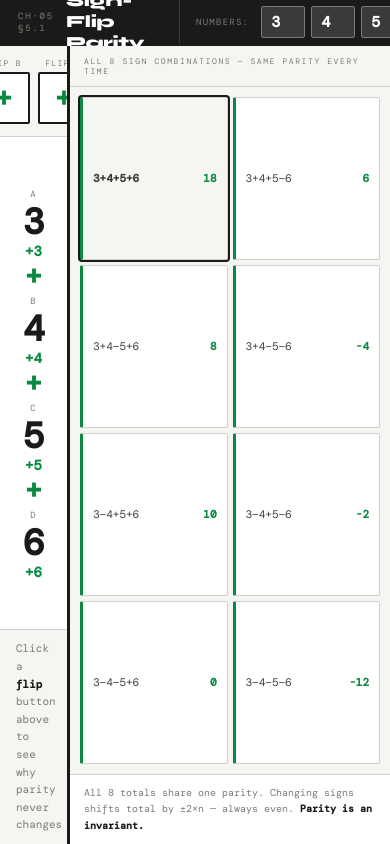
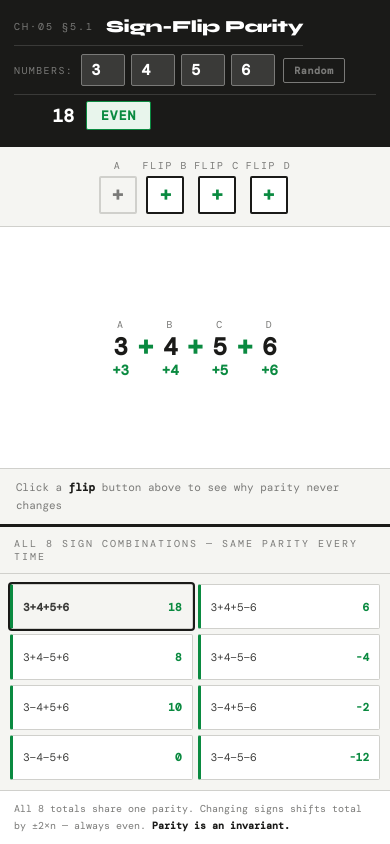
Before and after one commit to anayasharma-lx/ch5-signflip, a plain HTML site: page index.html in a window 390 px wide. Drawn offline with nearby package versions, Linux system fonts and the light colour scheme; a web font is replaced by a local one.

Commit message:
Update index.html

```diff
--- a/index.html
+++ b/index.html
@@ -9,339 +9,121 @@
 <style>
 *,*::before,*::after{box-sizing:border-box;margin:0;padding:0}
 :root{
-  --white:#ffffff;
-  --off:#f5f5f2;
-  --light:#ebebea;
-  --mid:#d0d0cc;
-  --steel:#7a7a78;
-  --iron:#3a3a38;
-  --coal:#1a1a18;
-  --black:#060608;
-  --green:#0a8a40;
-  --green-bg:#e8f5ec;
-  --red:#c02020;
-  --red-bg:#fae8e8;
-  --amber:#b86800;
-  --amber-bg:#fdf2e0;
-  --sans:'Syne',system-ui,sans-serif;
-  --mono:'DM Mono',ui-monospace,monospace;
+  --white:#ffffff;--off:#f5f5f2;--light:#ebebea;--mid:#d0d0cc;
+  --steel:#7a7a78;--iron:#3a3a38;--coal:#1a1a18;--black:#060608;
+  --green:#0a8a40;--green-bg:#e8f5ec;--red:#c02020;--red-bg:#fae8e8;
+  --amber:#b86800;--amber-bg:#fdf2e0;
+  --sans:'Syne',system-ui,sans-serif;--mono:'DM Mono',ui-monospace,monospace;
 }
 html,body{width:100%;height:100%;overflow:hidden}
-body{
-  font-family:var(--sans);
-  background:var(--white);
-  color:var(--coal);
-  -webkit-font-smoothing:antialiased;
-  display:flex;flex-direction:column;
-  position:fixed;inset:0;
-}
-
-/* ── HEADER ── */
-.top{
-  border-bottom:3px solid var(--coal);
-  background:var(--coal);color:var(--white);
-  display:flex;align-items:stretch;flex-shrink:0;height:46px;
-}
-.top-left{
-  padding:0 18px;border-right:1px solid var(--iron);
-  display:flex;align-items:center;gap:12px;min-width:180px;
-}
-.top-ch{font-size:9px;letter-spacing:.2em;text-transform:uppercase;color:var(--steel);font-family:var(--mono)}
+body{font-family:var(--sans);background:var(--white);color:var(--coal);-webkit-font-smoothing:antialiased;display:flex;flex-direction:column;position:fixed;inset:0}
+.top{border-bottom:3px solid var(--coal);background:var(--coal);color:var(--white);display:flex;align-items:stretch;flex-shrink:0;height:46px}
+.top-left{padding:0 18px;border-right:1px solid var(--iron);display:flex;align-items:center;gap:12px;min-width:180px}
+.top-ch{font-size:10px;letter-spacing:.2em;text-transform:uppercase;color:var(--steel);font-family:var(--mono)}
 .top-title{font-size:17px;font-weight:800;color:var(--white);letter-spacing:-.02em}
 .top-center{flex:1;padding:0 16px;display:flex;align-items:center;gap:12px}
-
-/* number inputs */
 .num-inputs{display:flex;gap:6px;align-items:center}
-.ni-lbl{font-size:9px;letter-spacing:.14em;text-transform:uppercase;color:var(--steel);font-family:var(--mono)}
-.ni{
-  width:44px;height:32px;text-align:center;
-  background:var(--iron);border:1px solid var(--steel);border-radius:2px;
-  font-family:var(--mono);font-size:15px;font-weight:700;
-  color:var(--white);outline:none;transition:border-color .12s;
-}
+.ni-lbl{font-size:10px;letter-spacing:.14em;text-transform:uppercase;color:var(--steel);font-family:var(--mono)}
+.ni{width:44px;height:32px;text-align:center;background:var(--iron);border:1px solid var(--steel);border-radius:2px;font-family:var(--mono);font-size:15px;font-weight:700;color:var(--white);outline:none;transition:border-color .12s}
 .ni:focus{border-color:var(--white)}
-.rand-btn{
-  padding:5px 10px;background:transparent;border:1px solid var(--steel);border-radius:2px;
-  font-family:var(--mono);font-size:10px;font-weight:700;color:var(--steel);
-  cursor:pointer;letter-spacing:.06em;transition:all .12s;
-}
+.rand-btn{padding:5px 10px;background:transparent;border:1px solid var(--steel);border-radius:2px;font-family:var(--mono);font-size:10px;font-weight:700;color:var(--steel);cursor:pointer;letter-spacing:.06em;transition:all .12s}
 .rand-btn:hover{border-color:var(--white);color:var(--white)}
-
-/* parity display */
-.top-right{
-  border-left:1px solid var(--iron);padding:0 14px;
-  display:flex;align-items:center;gap:10px;
-}
-.parity-chip{
-  padding:5px 14px;border-radius:2px;
-  font-family:var(--mono);font-size:13px;font-weight:700;
-  letter-spacing:.08em;transition:all .25s;
-}
-.parity-chip.even{background:var(--green-bg);color:var(--green);border:1px solid var(--green)}
-.parity-chip.odd{background:var(--red-bg);color:var(--red);border:1px solid var(--red)}
+.top-right{border-left:1px solid var(--iron);padding:0 14px;display:flex;align-items:center;gap:10px}
+.parity-chip{padding:5px 14px;border-radius:2px;font-family:var(--mono);font-size:13px;font-weight:700;letter-spacing:.08em;transition:all .25s}
+.parity-chip.even{background:var(--green-bg);color:var(--green);border:1px solid var(--green)}.parity-chip.odd{background:var(--red-bg);color:var(--red);border:1px solid var(--red)}
 .total-disp{font-family:var(--mono);font-size:22px;font-weight:700;color:var(--white);transition:color .25s;min-width:60px;text-align:right}
-
-/* ── MAIN ── */
-.main{
-  flex:1;display:grid;
-  grid-template-columns:1fr 320px;
-  overflow:hidden;min-height:0;
-}
-
-/* ── LEFT: EXPRESSION ── */
-.left{
-  border-right:3px solid var(--coal);
-  display:flex;flex-direction:column;overflow:hidden;
-}
-
-/* sign controls */
-.sign-row{
-  padding:12px 16px;border-bottom:1px solid var(--mid);
-  background:var(--off);
-  display:flex;align-items:center;justify-content:center;
-  gap:8px;flex-shrink:0;
-}
+.main{flex:1;display:grid;grid-template-columns:1fr 320px;overflow:hidden;min-height:0}
+.left{border-right:3px solid var(--coal);display:flex;flex-direction:column;overflow:hidden}
+.sign-row{padding:12px 16px;border-bottom:1px solid var(--mid);background:var(--off);display:flex;align-items:center;justify-content:center;gap:8px;flex-shrink:0}
 .sr-grp{display:flex;flex-direction:column;align-items:center;gap:4px}
-.sr-lbl{font-size:8px;letter-spacing:.16em;text-transform:uppercase;color:var(--steel);font-family:var(--mono)}
-.sign-btn{
-  width:52px;height:52px;border-radius:2px;
-  font-family:var(--mono);font-size:28px;font-weight:700;
-  color:var(--coal);background:var(--white);
-  border:2px solid var(--coal);cursor:pointer;
-  display:flex;align-items:center;justify-content:center;
-  transition:all .15s;
-}
-.sign-btn:hover:not(.locked){background:var(--coal);color:var(--white);transform:translateY(-2px)}
-.sign-btn:active:not(.locked){transform:scale(.93)}
-.sign-btn.plus{color:var(--green)}
-.sign-btn.minus{color:var(--red)}
-.sign-btn.locked{cursor:default;border-color:var(--mid);color:var(--steel);background:var(--off)}
-.sign-btn.locked:hover{transform:none;background:var(--off);color:var(--steel)}
-
-/* expression canvas */
-.expr-wrap{
-  flex:1;overflow:hidden;
-  display:flex;align-items:center;justify-content:center;
-  padding:16px;
-  background:var(--white);
-}
-.expr-canvas{
-  display:flex;align-items:center;justify-content:center;
-  gap:0;flex-wrap:wrap;
-}
-.et-op{
-  font-family:var(--mono);font-size:28px;font-weight:700;
-  padding:0 8px;align-self:center;
-}
-.et-op.plus{color:var(--green)}
-.et-op.minus{color:var(--red)}
-.et-grp{
-  display:flex;flex-direction:column;align-items:center;gap:4px;
-}
-.et-lbl{font-size:9px;letter-spacing:.12em;text-transform:uppercase;color:var(--steel);font-family:var(--mono)}
+.sr-lbl{font-size:10px;letter-spacing:.16em;text-transform:uppercase;color:var(--steel);font-family:var(--mono)}
+.sign-btn{width:52px;height:52px;border-radius:2px;font-family:var(--mono);font-size:28px;font-weight:700;color:var(--coal);background:var(--white);border:2px solid var(--coal);cursor:pointer;display:flex;align-items:center;justify-content:center;transition:all .15s}
+.sign-btn:hover:not(.locked){background:var(--coal);color:var(--white);transform:translateY(-2px)}.sign-btn:active:not(.locked){transform:scale(.93)}
+.sign-btn.plus{color:var(--green)}.sign-btn.minus{color:var(--red)}
+.sign-btn.locked{cursor:default;border-color:var(--mid);color:var(--steel);background:var(--off)}.sign-btn.locked:hover{transform:none;background:var(--off);color:var(--steel)}
+.expr-wrap{flex:1;overflow:hidden;display:flex;align-items:center;justify-content:center;padding:16px;background:var(--white)}
+.expr-canvas{display:flex;align-items:center;justify-content:center;gap:0;flex-wrap:wrap}
+.et-op{font-family:var(--mono);font-size:28px;font-weight:700;padding:0 8px;align-self:center}
+.et-op.plus{color:var(--green)}.et-op.minus{color:var(--red)}
+.et-grp{display:flex;flex-direction:column;align-items:center;gap:4px}
+.et-lbl{font-size:10px;letter-spacing:.12em;text-transform:uppercase;color:var(--steel);font-family:var(--mono)}
 .et-val{font-family:var(--mono);font-size:36px;font-weight:800;color:var(--coal);line-height:1}
 .et-sub{font-family:var(--mono);font-size:14px;font-weight:700;line-height:1}
-.et-sub.pos{color:var(--green)}
-.et-sub.neg{color:var(--red)}
-
-/* flash bar */
-.flash-bar{
-  padding:10px 16px;border-top:1px solid var(--mid);
-  background:var(--off);
-  font-size:11px;color:var(--steel);font-family:var(--mono);
-  line-height:1.6;min-height:48px;flex-shrink:0;
-  transition:all .2s;
-}
+.et-sub.pos{color:var(--green)}.et-sub.neg{color:var(--red)}
+.flash-bar{padding:10px 16px;border-top:1px solid var(--mid);background:var(--off);font-size:11px;color:var(--steel);font-family:var(--mono);line-height:1.6;min-height:48px;flex-shrink:0;transition:all .2s}
 .flash-bar.lit{background:var(--amber-bg);border-top-color:var(--amber);color:var(--amber)}
 .flash-bar strong{color:var(--coal)}
+.right{background:var(--off);display:flex;flex-direction:column;overflow:hidden}
+.r-header{padding:10px 14px;border-bottom:1px solid var(--mid);font-size:10px;letter-spacing:.2em;text-transform:uppercase;color:var(--steel);font-family:var(--mono);flex-shrink:0}
+.combo-grid{flex:1;overflow-y:auto;padding:10px;display:grid;grid-template-columns:1fr 1fr;gap:5px;scrollbar-width:thin;scrollbar-color:var(--mid) transparent}
+.combo-cell{padding:7px 10px;border:1px solid var(--mid);display:flex;justify-content:space-between;align-items:center;font-family:var(--mono);font-size:11px;background:var(--white);transition:all .2s;border-radius:2px}
+.combo-cell.even{border-left:3px solid var(--green)}.combo-cell.odd{border-left:3px solid var(--red)}
+.combo-cell.cur{box-shadow:0 0 0 2px var(--coal);background:var(--off);font-weight:700}
+.cc-str{color:var(--iron)}.cc-val.even{color:var(--green);font-weight:800}.cc-val.odd{color:var(--red);font-weight:800}
+.insight-strip{padding:10px 14px;border-top:1px solid var(--mid);background:var(--white);font-size:10px;color:var(--steel);font-family:var(--mono);line-height:1.65;flex-shrink:0}
+.insight-strip strong{color:var(--coal)}
 
-/* ── RIGHT: ALL 8 COMBOS ── */
-.right{
-  background:var(--off);display:flex;flex-direction:column;overflow:hidden;
+@media(max-width:768px){
+  html,body{overflow:auto;height:auto}
+  body{position:static;display:flex;flex-direction:column;min-height:100dvh}
+  .top{height:auto;flex-wrap:wrap;padding:8px 14px;gap:8px}
+  .top-left{min-width:0;border-right:none;border-bottom:1px solid var(--iron);padding:8px 0}
+  .top-center{flex-wrap:wrap;gap:8px;padding:0}
+  .top-right{border-left:none;border-top:1px solid var(--iron);width:100%;padding:6px 0;justify-content:flex-start;gap:12px}
+  .main{grid-template-columns:1fr;overflow:visible}
+  .left{border-right:none;border-bottom:3px solid var(--coal);overflow:visible}
+  .sign-row{flex-wrap:wrap;gap:6px}
+  .sign-btn{width:44px;height:44px;font-size:24px}
+  .expr-wrap{min-height:180px}
+  .et-val{font-size:28px}
+  .right{overflow:visible;max-height:none}
+  .combo-grid{max-height:280px;overflow-y:auto}
 }
-.r-header{
-  padding:10px 14px;border-bottom:1px solid var(--mid);
-  font-size:8px;letter-spacing:.2em;text-transform:uppercase;color:var(--steel);
-  font-family:var(--mono);flex-shrink:0;
-}
-.combo-grid{
-  flex:1;overflow-y:auto;padding:10px;
-  display:grid;grid-template-columns:1fr 1fr;gap:5px;
-  scrollbar-width:thin;scrollbar-color:var(--mid) transparent;
-}
-.combo-cell{
-  padding:7px 10px;
-  border:1px solid var(--mid);
-  display:flex;justify-content:space-between;align-items:center;
-  font-family:var(--mono);font-size:11px;
-  background:var(--white);
-  transition:all .2s;border-radius:2px;
-}
-.combo-cell.even{border-left:3px solid var(--green)}
-.combo-cell.odd{border-left:3px solid var(--red)}
-.combo-cell.cur{box-shadow:0 0 0 2px var(--coal);background:var(--off);font-weight:700}
-.cc-str{color:var(--iron)}
-.cc-val.even{color:var(--green);font-weight:800}
-.cc-val.odd{color:var(--red);font-weight:800}
-
-/* insight */
-.insight-strip{
-  padding:10px 14px;border-top:1px solid var(--mid);
-  background:var(--white);font-size:10px;color:var(--steel);font-family:var(--mono);
-  line-height:1.65;flex-shrink:0;
-}
-.insight-strip strong{color:var(--coal)}
-</style>
+@media(max-width:480px){
+  .sign-btn{width:38px;height:38px;font-size:20px}
+  .et-val{font-size:24px}
+  .total-disp{font-size:18px}
+}</style>
 </head>
 <body>
-
 <div class="top">
-  <div class="top-left">
-    <div class="top-ch">Ch·05 §5.1</div>
-    <div class="top-title">Sign-Flip Parity</div>
-  </div>
+  <div class="top-left"><div class="top-ch">Ch·05 §5.1</div><div class="top-title">Sign-Flip Parity</div></div>
   <div class="top-center">
     <div class="ni-lbl">Numbers:</div>
-    <div class="num-inputs">
-      <input class="ni" id="n0" type="number" value="3">
-      <input class="ni" id="n1" type="number" value="4">
-      <input class="ni" id="n2" type="number" value="5">
-      <input class="ni" id="n3" type="number" value="6">
-    </div>
+    <div class="num-inputs"><input class="ni" id="n0" type="number" value="3"><input class="ni" id="n1" type="number" value="4"><input class="ni" id="n2" type="number" value="5"><input class="ni" id="n3" type="number" value="6"></div>
     <button class="rand-btn" id="rand-btn">Random</button>
   </div>
-  <div class="top-right">
-    <div class="total-disp" id="total-disp">18</div>
-    <div class="parity-chip even" id="parity-chip">EVEN</div>
-  </div>
+  <div class="top-right"><div class="total-disp" id="total-disp">18</div><div class="parity-chip even" id="parity-chip">EVEN</div></div>
 </div>
-
 <div class="main">
   <div class="left">
-    <!-- Sign controls -->
     <div class="sign-row">
-      <div class="sr-grp">
-        <span class="sr-lbl">a</span>
-        <button class="sign-btn locked">+</button>
-      </div>
-      <div class="sr-grp">
-        <span class="sr-lbl">flip b</span>
-        <button class="sign-btn plus" id="s1">+</button>
-      </div>
-      <div class="sr-grp">
-        <span class="sr-lbl">flip c</span>
-        <button class="sign-btn plus" id="s2">+</button>
-      </div>
-      <div class="sr-grp">
-        <span class="sr-lbl">flip d</span>
-        <button class="sign-btn plus" id="s3">+</button>
-      </div>
+      <div class="sr-grp"><span class="sr-lbl">a</span><button class="sign-btn locked">+</button></div>
+      <div class="sr-grp"><span class="sr-lbl">flip b</span><button class="sign-btn plus" id="s1">+</button></div>
+      <div class="sr-grp"><span class="sr-lbl">flip c</span><button class="sign-btn plus" id="s2">+</button></div>
+      <div class="sr-grp"><span class="sr-lbl">flip d</span><button class="sign-btn plus" id="s3">+</button></div>
     </div>
-
-    <!-- Expression canvas -->
-    <div class="expr-wrap">
-      <div class="expr-canvas" id="expr-canvas"></div>
-    </div>
-
-    <!-- Flash explanation -->
+    <div class="expr-wrap"><div class="expr-canvas" id="expr-canvas"></div></div>
     <div class="flash-bar" id="flash-bar">Click a <strong>flip</strong> button above to see why parity never changes</div>
   </div>
-
   <div class="right">
     <div class="r-header">All 8 sign combinations — same parity every time</div>
     <div class="combo-grid" id="combo-grid"></div>
-    <div class="insight-strip">
-      All 8 totals share one parity. Changing signs shifts total by ±2×n — always even. <strong>Parity is an invariant.</strong>
-    </div>
+    <div class="insight-strip">All 8 totals share one parity. Changing signs shifts total by ±2×n — always even. <strong>Parity is an invariant.</strong></div>
   </div>
 </div>
-
 <script>
 const state={nums:[3,4,5,6],signs:[1,1,1,1],prevTotal:null};
-
-for(let i=0;i<4;i++){
-  document.getElementById('n'+i).addEventListener('change',e=>{
-    const v=parseInt(e.target.value);
-    if(!isNaN(v)){state.nums[i]=v;state.prevTotal=null;render();}
-  });
+for(let i=0;i<4;i++){document.getElementById('n'+i).addEventListener('change',e=>{const v=parseInt(e.target.value);if(!isNaN(v)){state.nums[i]=v;state.prevTotal=null;render();}});}
+document.getElementById('rand-btn').addEventListener('click',()=>{state.nums=Array.from({length:4},()=>Math.floor(Math.random()*15)+1);for(let i=0;i<4;i++)document.getElementById('n'+i).value=state.nums[i];state.prevTotal=null;state.signs=[1,1,1,1];document.querySelectorAll('#s1,#s2,#s3').forEach((b,i)=>{b.textContent='+';b.classList.remove('minus');b.classList.add('plus');});render();});
+[1,2,3].forEach(i=>{const btn=document.getElementById('s'+i);btn.addEventListener('click',()=>{state.prevTotal=computeTotal();state.signs[i]*=-1;btn.textContent=state.signs[i]===1?'+':'−';btn.classList.toggle('plus',state.signs[i]===1);btn.classList.toggle('minus',state.signs[i]===-1);render(true,i);});});
+function computeTotal(){return state.signs.reduce((a,s,i)=>a+s*state.nums[i],0);}
+function render(flipped=false,flipIdx=null){
+  const total=computeTotal();document.getElementById('total-disp').textContent=total;const isEven=total%2===0;const pc=document.getElementById('parity-chip');pc.className='parity-chip '+(isEven?'even':'odd');pc.textContent=isEven?'EVEN':'ODD';
+  const ec=document.getElementById('expr-canvas');ec.innerHTML='';state.nums.forEach((n,i)=>{if(i>0){const op=document.createElement('div');op.className='et-op '+(state.signs[i]===1?'plus':'minus');op.textContent=state.signs[i]===1?'+':'−';ec.appendChild(op);}const grp=document.createElement('div');grp.className='et-grp';const lbl=document.createElement('div');lbl.className='et-lbl';lbl.textContent='abcd'[i];const val=document.createElement('div');val.className='et-val';val.textContent=n;const sub=document.createElement('div');const contrib=state.signs[i]*n;sub.className='et-sub '+(contrib>=0?'pos':'neg');sub.textContent=contrib>=0?'+'+contrib:contrib;grp.appendChild(lbl);grp.appendChild(val);grp.appendChild(sub);ec.appendChild(grp);});
+  if(flipped&&state.prevTotal!==null&&flipIdx!==null){const diff=total-state.prevTotal,n=state.nums[flipIdx],lbl='abcd'[flipIdx];const fb=document.getElementById('flash-bar');fb.className='flash-bar lit';fb.innerHTML=`Flipped sign of <strong>${lbl} = ${n}</strong>. Total: ${state.prevTotal} → ${total}. Change = <strong>±2 × ${n} = ${Math.abs(diff)}</strong>. Since 2×${n} is even, parity stays <strong>${isEven?'EVEN':'ODD'}</strong>.`;}
+  const grid=document.getElementById('combo-grid');grid.innerHTML='';for(let mask=0;mask<8;mask++){const sg=[1,mask&4?-1:1,mask&2?-1:1,mask&1?-1:1];const val=sg.reduce((a,s,i)=>a+s*state.nums[i],0);const str=state.nums.map((n,i)=>(i===0?'':sg[i]===1?'+':'−')+n).join('');const isCur=sg.every((s,i)=>s===state.signs[i]);const ev=val%2===0;const cell=document.createElement('div');cell.className='combo-cell '+(ev?'even':'odd')+(isCur?' cur':'');cell.innerHTML=`<span class="cc-str">${str}</span><span class="cc-val ${ev?'even':'odd'}">${val}</span>`;grid.appendChild(cell);}
 }
-document.getElementById('rand-btn').addEventListener('click',()=>{
-  state.nums=Array.from({length:4},()=>Math.floor(Math.random()*15)+1);
-  for(let i=0;i<4;i++)document.getElementById('n'+i).value=state.nums[i];
-  state.prevTotal=null;state.signs=[1,1,1,1];
-  document.querySelectorAll('#s1,#s2,#s3').forEach((b,i)=>{b.textContent='+';b.classList.remove('minus');b.classList.add('plus');});
-  render();
-});
-
-[1,2,3].forEach(i=>{
-  const btn=document.getElementById('s'+i);
-  btn.addEventListener('click',()=>{
-    state.prevTotal=computeTotal();
-    state.signs[i]*=-1;
-    btn.textContent=state.signs[i]===1?'+':'−';
-    btn.classList.toggle('plus',state.signs[i]===1);
-    btn.classList.toggle('minus',state.signs[i]===-1);
-    render(true,i);
-  });
-});
-
-function computeTotal(){return state.signs.reduce((a,s,i)=>a+s*state.nums[i],0);}
-
-function render(flipped=false,flipIdx=null){
-  const total=computeTotal();
-  document.getElementById('total-disp').textContent=total;
-  const isEven=total%2===0;
-  const pc=document.getElementById('parity-chip');
-  pc.className='parity-chip '+(isEven?'even':'odd');
-  pc.textContent=isEven?'EVEN':'ODD';
-
-  // Expression canvas
-  const ec=document.getElementById('expr-canvas');
-  ec.innerHTML='';
-  state.nums.forEach((n,i)=>{
-    if(i>0){
-      const op=document.createElement('div');
-      op.className='et-op '+(state.signs[i]===1?'plus':'minus');
-      op.textContent=state.signs[i]===1?'+':'−';
-      ec.appendChild(op);
-    }
-    const grp=document.createElement('div');grp.className='et-grp';
-    const lbl=document.createElement('div');lbl.className='et-lbl';lbl.textContent='abcd'[i];
-    const val=document.createElement('div');val.className='et-val';val.textContent=n;
-    const sub=document.createElement('div');
-    const contrib=state.signs[i]*n;
-    sub.className='et-sub '+(contrib>=0?'pos':'neg');
-    sub.textContent=contrib>=0?'+'+contrib:contrib;
-    grp.appendChild(lbl);grp.appendChild(val);grp.appendChild(sub);
-    ec.appendChild(grp);
-  });
-
-  // Flash
-  if(flipped&&state.prevTotal!==null&&flipIdx!==null){
-    const diff=total-state.prevTotal;
-    const n=state.nums[flipIdx];
-    const lbl='abcd'[flipIdx];
-    const fb=document.getElementById('flash-bar');
-    fb.className='flash-bar lit';
-    fb.innerHTML=`Flipped sign of <strong>${lbl} = ${n}</strong>. Total: ${state.prevTotal} → ${total}. Change = <strong>±2 × ${n} = ${Math.abs(diff)}</strong>. Since 2×${n} is even, parity stays <strong>${isEven?'EVEN':'ODD'}</strong>.`;
-  }
-
-  // All 8 combos
-  const grid=document.getElementById('combo-grid');
-  grid.innerHTML='';
-  for(let mask=0;mask<8;mask++){
-    const sg=[1,mask&4?-1:1,mask&2?-1:1,mask&1?-1:1];
-    const val=sg.reduce((a,s,i)=>a+s*state.nums[i],0);
-    const str=state.nums.map((n,i)=>(i===0?'':sg[i]===1?'+':'−')+n).join('');
-    const isCur=sg.every((s,i)=>s===state.signs[i]);
-    const ev=val%2===0;
-    const cell=document.createElement('div');
-    cell.className='combo-cell '+(ev?'even':'odd')+(isCur?' cur':'');
-    cell.innerHTML=`<span class="cc-str">${str}</span><span class="cc-val ${ev?'even':'odd'}">${val}</span>`;
-    grid.appendChild(cell);
-  }
-}
-
 render();
 </script>
 </body>
```
